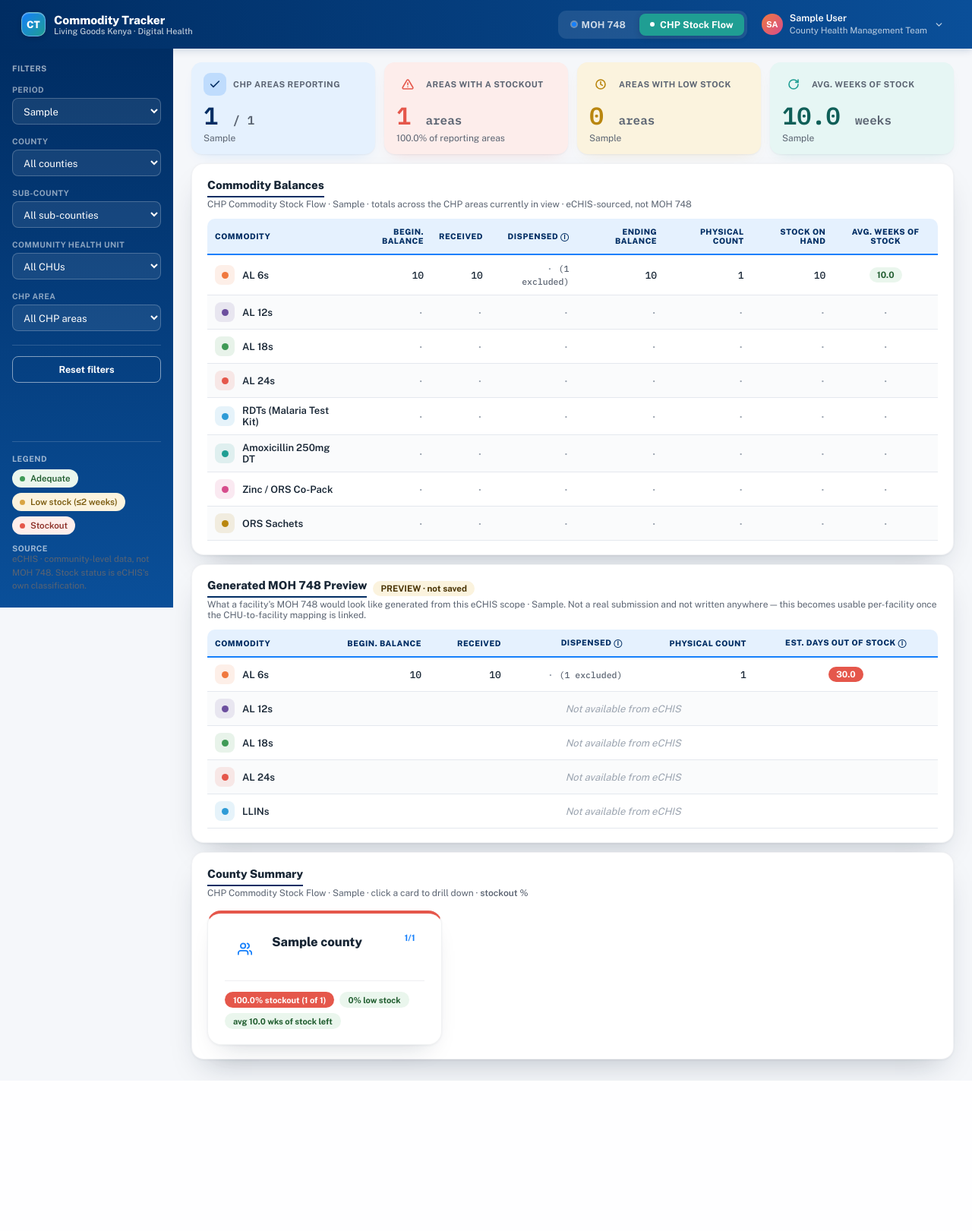
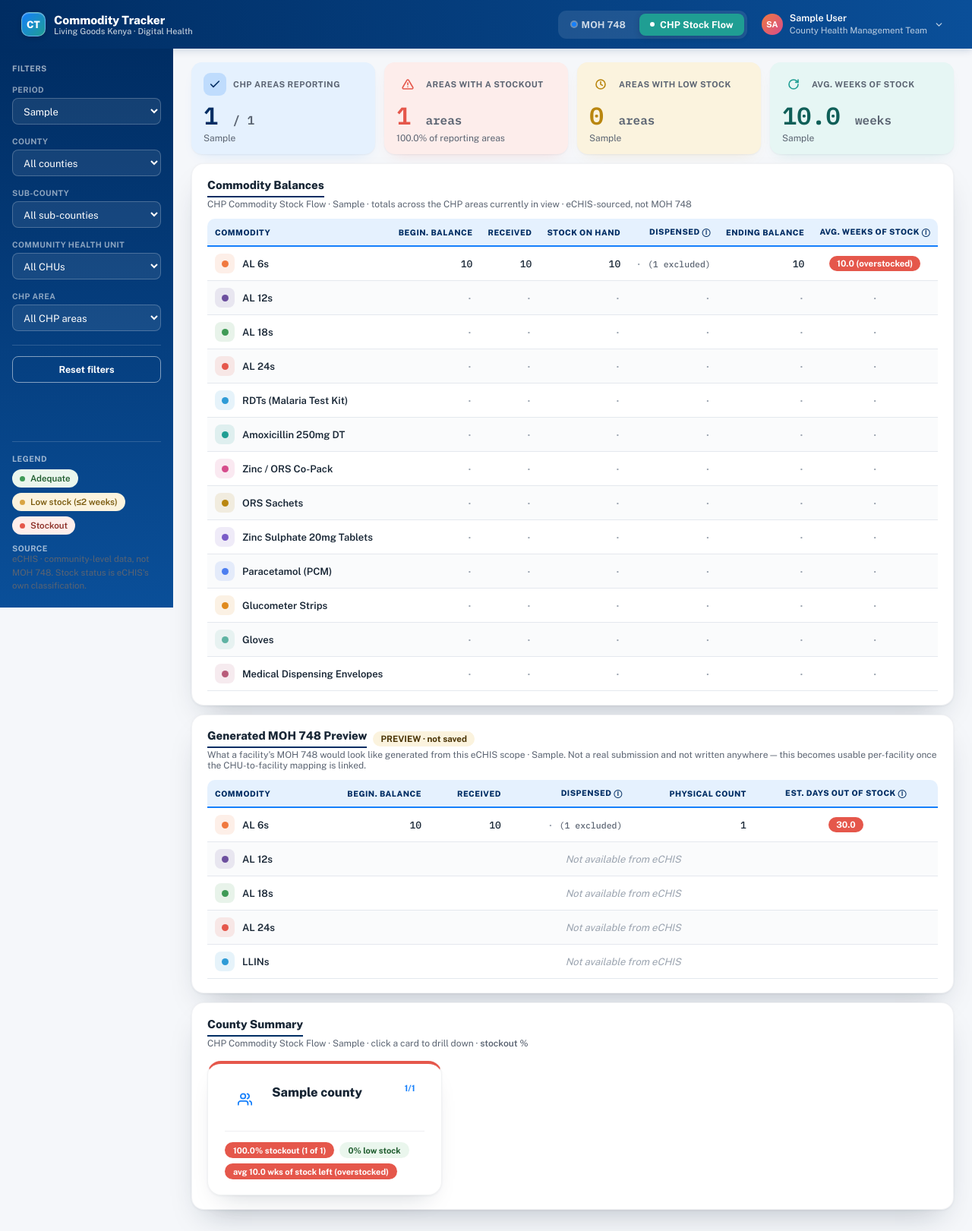
Before and after one commit to linetlucy-genchabe/Commodity-Tracker, a Django app: page /chp/ in a window 1280 px wide. Shown: the whole page at 76% size. Before the commit the page ends 1423 px from the top, so only its background shows below. Run offline with Django 5.2, Linux system fonts and the light colour scheme; a user stored in the database is signed in; tables that the repository leaves empty hold one stand-in row (values such as "Sample post").

Commit message:
CHP dashboard: 4-band stock-status colors, reordered balances columns, 5 new commodities
- New weeks-of-stock severity bands per Lynne's spec: red under 2 weeks
  (stockout/low stock) or over 6 (overstocked), amber 2-4, green 4-6.
  Replaces the old 3-band version wherever weeks-of-stock gets a pill.
- Commodity Balances table: reordered to Begin. Balance, Received, Stock
  on Hand, Dispensed, Ending Balance, Avg. Weeks of Stock; dropped
  Physical Count from this table (still on the 748 preview table).
- Added Zinc Sulphate, Paracetamol (PCM), Glucometer Strips, Gloves, and
  Medical Dispensing Envelopes as CHPCommodity entries -- show as 'not
  reported' until a future upload carries them; commodity codes are a
  best guess pending confirmation against a real eCHIS export.

```diff
--- a/core/models.py
+++ b/core/models.py
@@ -397,6 +397,16 @@ class CHPCommodity(models.TextChoices):
     them apart means a CHP-only commodity never shows up in a 748 filter
     where it could never have data. Values match eCHIS's own commodity
     codes, so parsing is a direct lookup rather than a name guess.
+
+    The last five (Zinc Sulphate through Dispensing Envelopes) were added
+    at Lynne's request before any upload has included them — she confirmed
+    she doesn't have that data yet but wants them in the table structure
+    now, showing as "not reported" until a future upload carries them. Their
+    string values are a best guess at eCHIS's own commodity codes (seen on
+    the live eCHIS "Balance on Hand" screen, not yet confirmed against a
+    real Commodity Code column) — if a future upload's rows for these get
+    skipped as "unrecognised commodity code" in the upload results, check
+    the actual codes eCHIS sends and update the values here to match.
     """
 
     AL_6 = "act_6", "AL 6s"
@@ -407,6 +417,11 @@ class CHPCommodity(models.TextChoices):
     AMOXICILLIN_DT250 = "dt_250", "Amoxicillin 250mg DT"
     ORS_ZINC = "ors_zinc", "Zinc / ORS Co-Pack"
     ORS_SACHETS = "ors_sachets", "ORS Sachets"
+    ZINC_SULPHATE = "zinc", "Zinc Sulphate 20mg Tablets"
+    PARACETAMOL = "pcm", "Paracetamol (PCM)"
+    GLUCOMETER_STRIPS = "glucometer_strips", "Glucometer Strips"
+    GLOVES = "gloves", "Gloves"
+    DISPENSING_ENVELOPES = "dispensing_envelopes", "Medical Dispensing Envelopes"
 
 
 class CHPCommodityStockStatus(models.TextChoices):
--- a/core/views.py
+++ b/core/views.py
@@ -445,6 +445,11 @@ CHP_COMMODITY_COLOR_MAP = {
     CHPCommodity.AMOXICILLIN_DT250: "#1F9E93",
     CHPCommodity.ORS_ZINC: "#D64C8C",
     CHPCommodity.ORS_SACHETS: "#B9860F",
+    CHPCommodity.ZINC_SULPHATE: "#7A5CC7",
+    CHPCommodity.PARACETAMOL: "#4C7EF0",
+    CHPCommodity.GLUCOMETER_STRIPS: "#E08A1E",
+    CHPCommodity.GLOVES: "#5FB3A3",
+    CHPCommodity.DISPENSING_ENVELOPES: "#B85C7A",
 }
 
 
@@ -536,6 +541,27 @@ def chp_filter_options(user, *, county_id=None, sub_county_id=None, chu_id=None)
     return {"counties": counties, "sub_counties": sub_counties, "chus": chus, "areas": area_list}
 
 
+def weeks_of_stock_severity(weeks):
+    """
+    Lynne's 4-band read on an average weeks-of-stock figure, used wherever
+    a weeks-of-stock number gets a colored pill on the CHP dashboard: both
+    ends are flagged red (under 2 weeks is stockout/low stock, over 6 weeks
+    is overstocked), and only the middle two bands -- 2-4 weeks (amber),
+    4-6 weeks (green) -- read as a healthy supply position. Replaces the
+    earlier, coarser 3-band version (<1 red / <=2 amber / else green).
+    """
+    if weeks is None:
+        return None
+    weeks = float(weeks)
+    if weeks < 2:
+        return "RED"
+    if weeks < 4:
+        return "AMBER"
+    if weeks <= 6:
+        return "GREEN"
+    return "RED"
+
+
 def build_chp_kpis(records_qs, areas_qs):
     total_in_scope = areas_qs.count()
     reporting = records_qs.values("chp_area_id").distinct().count()
@@ -558,6 +584,7 @@ def build_chp_kpis(records_qs, areas_qs):
 
     avg_weeks = records_qs.aggregate(v=Avg("weeks_of_stock"))["v"]
     avg_weeks = round(float(avg_weeks), 1) if avg_weeks is not None else None
+    avg_weeks_status = weeks_of_stock_severity(avg_weeks)
 
     unresolved_areas = areas_qs.filter(community_health_unit__isnull=True).count()
 
@@ -585,6 +612,8 @@ def build_chp_kpis(records_qs, areas_qs):
         "with_low_stock": with_low_stock,
         "with_low_stock_pct": with_low_stock_pct,
         "avg_weeks": avg_weeks,
+        "avg_weeks_status": avg_weeks_status,
+        "avg_weeks_overstocked": avg_weeks is not None and avg_weeks > 6,
         "unresolved_areas": unresolved_areas,
         "severity": severity,
     }
@@ -723,6 +752,7 @@ def build_chp_balance_summary(records_qs):
         flagged_count = commodity_qs.exclude(service_qty_review_flag="").count()
 
         avg_weeks = agg["avg_weeks_of_stock"]
+        avg_weeks_rounded = round(float(avg_weeks), 1) if avg_weeks is not None else None
         rows.append(
             {
                 "commodity": commodity,
@@ -732,7 +762,9 @@ def build_chp_balance_summary(records_qs):
                 "ending_balance": agg["ending_balance"],
                 "physical_count": agg["physical_count"],
                 "stock_on_hand": agg["stock_on_hand"],
-                "avg_weeks_of_stock": round(float(avg_weeks), 1) if avg_weeks is not None else None,
+                "avg_weeks_of_stock": avg_weeks_rounded,
+                "weeks_status": weeks_of_stock_severity(avg_weeks_rounded),
+                "weeks_overstocked": avg_weeks_rounded is not None and avg_weeks_rounded > 6,
                 "flagged_rows_excluded": flagged_count,
                 "color": CHP_COMMODITY_COLOR_MAP[commodity],
             }
--- a/templates/core/chp_home.html
+++ b/templates/core/chp_home.html
@@ -132,14 +132,16 @@
             <th>Commodity</th>
             <th style="text-align:right;">Begin. Balance</th>
             <th style="text-align:right;">Received</th>
+            <th style="text-align:right;">Stock on Hand</th>
             <th style="text-align:right;">
               Dispensed
               <span class="def-tip">&#9432;<span class="bubble">Excludes rows eCHIS itself flagged as an implausible dispensed quantity (its own "raw total &gt; 10,000 units" review flag) &mdash; those rows' other fields are kept. See the count per row where it applies.</span></span>
             </th>
             <th style="text-align:right;">Ending Balance</th>
-            <th style="text-align:right;">Physical Count</th>
-            <th style="text-align:right;">Stock on Hand</th>
-            <th style="text-align:center;">Avg. Weeks of Stock</th>
+            <th style="text-align:center;">
+              Avg. Weeks of Stock
+              <span class="def-tip">&#9432;<span class="bubble">Red under 2 weeks (stockout/low stock) or over 6 weeks (overstocked) &middot; amber 2&ndash;4 weeks (low/moderate) &middot; green 4&ndash;6 weeks (adequate).</span></span>
+            </th>
           </tr>
         </thead>
         <tbody>
@@ -153,15 +155,12 @@
             </td>
             <td style="text-align:right;" class="mono{% if row.beginning_balance == None %} mono-faint{% endif %}">{{ row.beginning_balance|default_if_none:"&middot;" }}</td>
             <td style="text-align:right;" class="mono{% if row.quantity_received == None %} mono-faint{% endif %}">{{ row.quantity_received|default_if_none:"&middot;" }}</td>
+            <td style="text-align:right;" class="mono{% if row.stock_on_hand == None %} mono-faint{% endif %}">{{ row.stock_on_hand|default_if_none:"&middot;" }}</td>
             <td style="text-align:right;" class="mono{% if row.quantity_dispensed == None %} mono-faint{% endif %}">{{ row.quantity_dispensed|default_if_none:"&middot;" }}{% if row.flagged_rows_excluded %} <span class="row-sublabel" style="display:inline;" title="{{ row.flagged_rows_excluded }} row(s) excluded &mdash; flagged by eCHIS as an implausible quantity">({{ row.flagged_rows_excluded }} excluded)</span>{% endif %}</td>
             <td style="text-align:right;" class="mono{% if row.ending_balance == None %} mono-faint{% endif %}">{{ row.ending_balance|default_if_none:"&middot;" }}</td>
-            <td style="text-align:right;" class="mono{% if row.physical_count == None %} mono-faint{% endif %}">{{ row.physical_count|default_if_none:"&middot;" }}</td>
-            <td style="text-align:right;" class="mono{% if row.stock_on_hand == None %} mono-faint{% endif %}">{{ row.stock_on_hand|default_if_none:"&middot;" }}</td>
             <td style="text-align:center;">
               {% if row.avg_weeks_of_stock == None %}<span class="mono mono-faint">&middot;</span>
-              {% elif row.avg_weeks_of_stock < 1 %}<span class="pill RED">{{ row.avg_weeks_of_stock }}</span>
-              {% elif row.avg_weeks_of_stock <= 2 %}<span class="pill AMBER">{{ row.avg_weeks_of_stock }}</span>
-              {% else %}<span class="pill GREEN">{{ row.avg_weeks_of_stock }}</span>{% endif %}
+              {% else %}<span class="pill {{ row.weeks_status }}">{{ row.avg_weeks_of_stock }}{% if row.weeks_overstocked %} (overstocked){% endif %}</span>{% endif %}
             </td>
           </tr>
           {% endfor %}
@@ -311,9 +310,7 @@
               {% else %}<span class="unit-card-stat pill GREEN">0% stockout</span>{% endif %}
               {% if row.kpis.with_low_stock > 0 %}<span class="unit-card-stat pill AMBER">{{ row.kpis.with_low_stock_pct }}% low stock ({{ row.kpis.with_low_stock }} of {{ row.kpis.reporting }})</span>{% else %}<span class="unit-card-stat pill GREEN">0% low stock</span>{% endif %}
               {% if row.kpis.avg_weeks == None %}<span class="unit-card-stat" style="background:#EEF1F4; color:var(--ink-faint);">no weeks data</span>
-              {% elif row.kpis.avg_weeks < 1 %}<span class="unit-card-stat pill RED">avg {{ row.kpis.avg_weeks }} wks of stock left</span>
-              {% elif row.kpis.avg_weeks <= 2 %}<span class="unit-card-stat pill AMBER">avg {{ row.kpis.avg_weeks }} wks of stock left</span>
-              {% else %}<span class="unit-card-stat pill GREEN">avg {{ row.kpis.avg_weeks }} wks of stock left</span>{% endif %}
+              {% else %}<span class="unit-card-stat pill {{ row.kpis.avg_weeks_status }}">avg {{ row.kpis.avg_weeks }} wks of stock left{% if row.kpis.avg_weeks_overstocked %} (overstocked){% endif %}</span>{% endif %}
             </div>
           </a>
         {% endif %}
```
Also changed, not shown: core/migrations/0003_add_five_chp_commodities.py (added).
